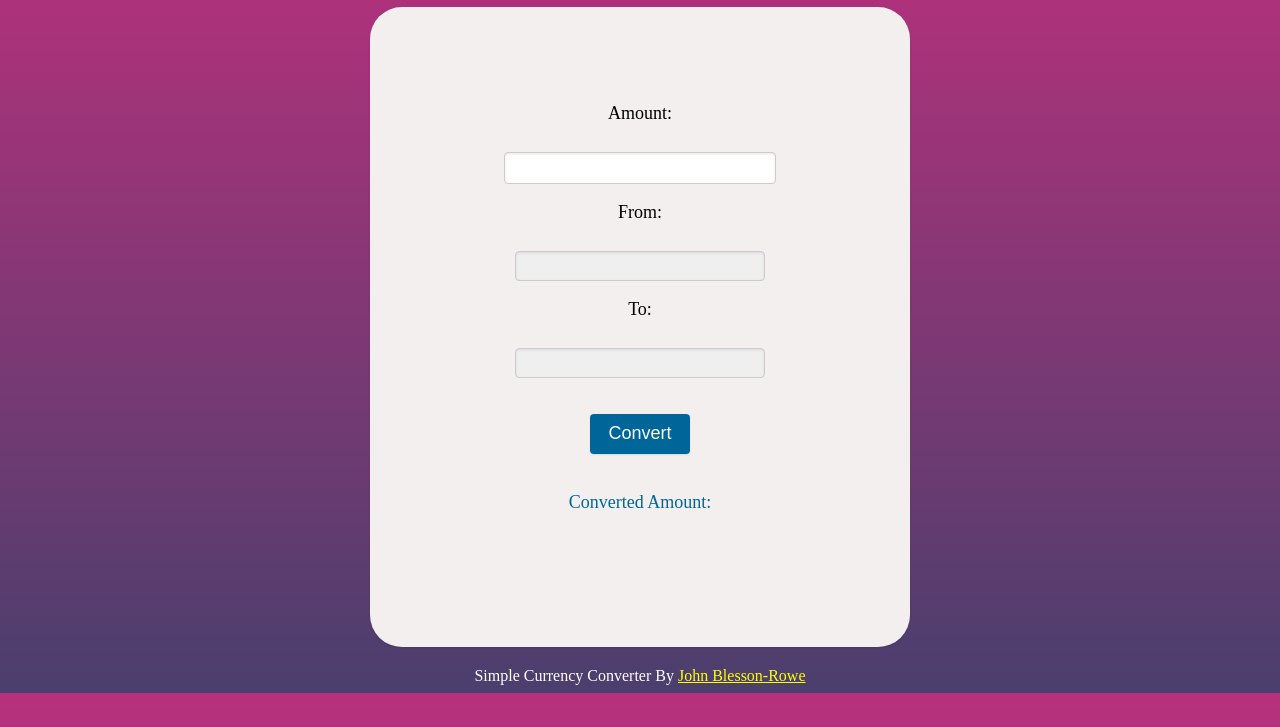
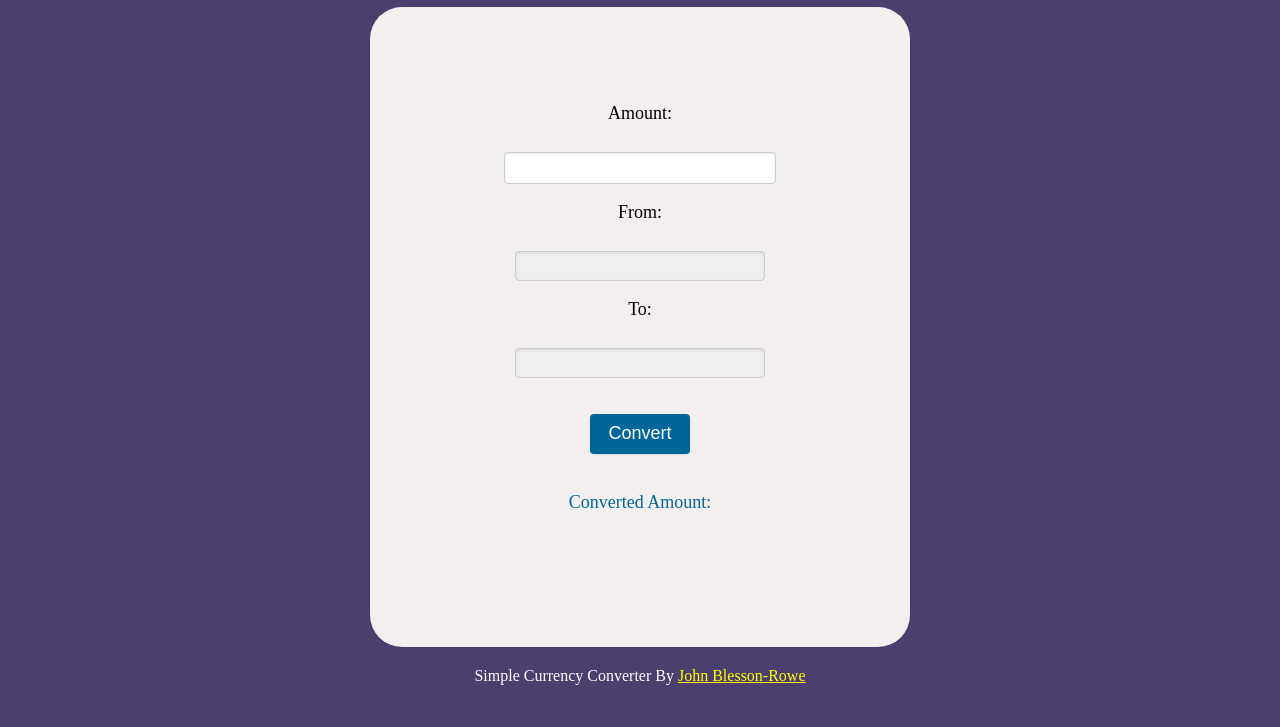
Before and after one commit to Johnblesson/Johnblesson.github.io, a plain HTML site: page index.html in a window 1280 px wide. Shown: the part 73-800 px from the top of the page. Drawn offline with Linux system fonts and the light colour scheme; no server answers.

Commit message:
update color

```diff
--- a/styles.css
+++ b/styles.css
@@ -3,7 +3,7 @@
 body{
     justify-content: center;
     align-items: center;
-    background-image: linear-gradient(to bottom, #b8307c, #4a3f6d);
+    background:#4a3f6d;
 
 }
 
```
